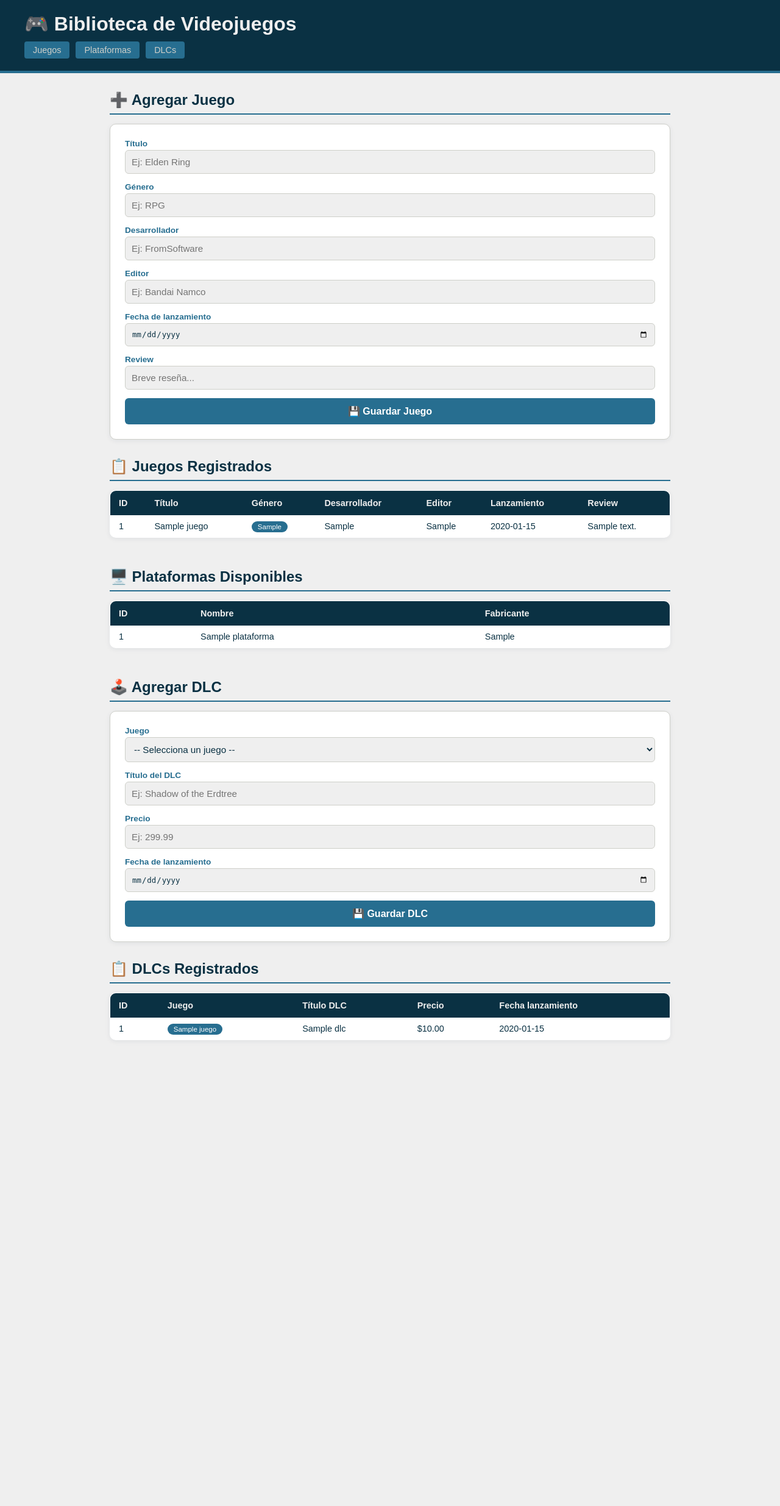
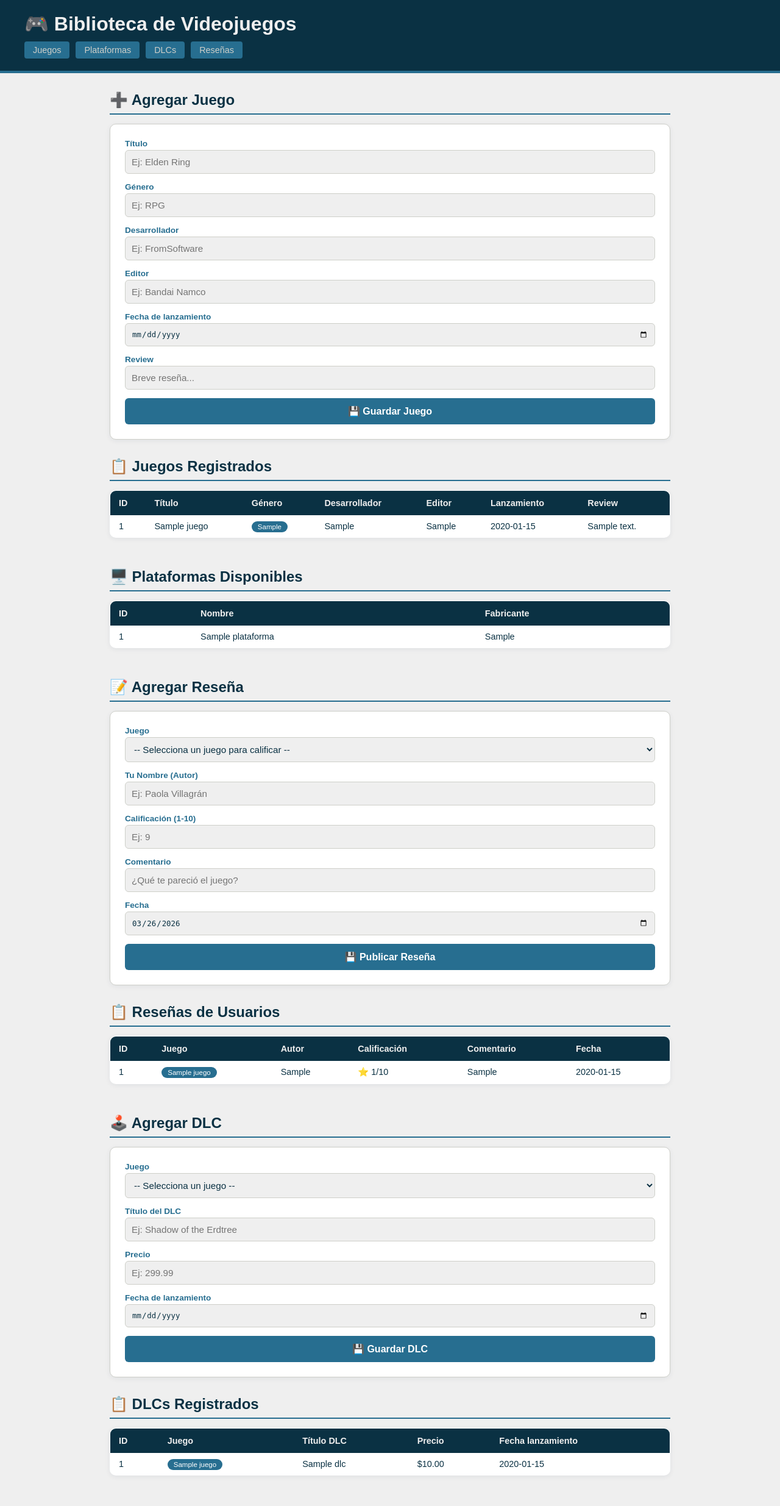
Before and after one commit to AngelTovar-afk/mi-proyecto-docker, a PHP site: page / in a window 1280 px wide. Shown: the whole page at 61% size. Before the commit the page ends 1706 px from the top, so only its background shows below. Run offline with PHP 8.4, Linux system fonts and the light colour scheme; tables that the repository leaves empty hold one stand-in row (values such as "Sample post").

Commit message:
Funcionalidad de reseñas completada por Paola

```diff
--- a/src/index.php
+++ b/src/index.php
@@ -3,6 +3,12 @@ require 'conexion.php';
 
 $juegos = $pdo->query("SELECT * FROM juegos ORDER BY id DESC")->fetchAll(PDO::FETCH_ASSOC);
 $plataformas = $pdo->query("SELECT * FROM plataformas")->fetchAll(PDO::FETCH_ASSOC);
+$resenas = $pdo->query("
+    SELECT r.*, j.titulo AS nombre_juego
+    FROM resenas r
+    JOIN juegos j ON j.id = r.juego_id
+    ORDER BY r.id DESC
+")->fetchAll(PDO::FETCH_ASSOC);
 ?>
 <!DOCTYPE html>
 <html lang="es">
@@ -178,6 +184,7 @@ $plataformas = $pdo->query("SELECT * FROM plataformas")->fetchAll(PDO::FETCH_ASS
       <a href="#juegos">Juegos</a>
       <a href="#plataformas">Plataformas</a>
       <a href="#dlcs">DLCs</a>
+      <a href="#resenas">Reseñas</a>
     </nav>
   </header>
 
@@ -253,7 +260,56 @@ $plataformas = $pdo->query("SELECT * FROM plataformas")->fetchAll(PDO::FETCH_ASS
     </div>
 
     <!-- SECCIÓN: Reseñas -->
+<div class="section" id="resenas">
+      <h2>📝 Agregar Reseña</h2>
+      <form action="agregar_resena.php" method="POST">
+        <label>Juego</label>
+        <select name="juego_id" required>
+          <option value="">-- Selecciona un juego para calificar --</option>
+          <?php foreach ($juegos as $j): ?>
+            <option value="<?= $j['id'] ?>">
+              <?= htmlspecialchars($j['titulo']) ?>
+            </option>
+          <?php endforeach; ?>
+        </select>
 
+        <label>Tu Nombre (Autor)</label>
+        <input type="text" name="autor" placeholder="Ej: Paola Villagrán" required>
+
+        <label>Calificación (1-10)</label>
+        <input type="number" name="calificacion" min="1" max="10" placeholder="Ej: 9" required>
+
+        <label>Comentario</label>
+        <input type="text" name="comentario" placeholder="¿Qué te pareció el juego?" required>
+
+        <label>Fecha</label>
+        <input type="date" name="fecha" value="<?= date('Y-m-d') ?>" required>
+
+        <button type="submit">💾 Publicar Reseña</button>
+      </form>
+
+      <h2>📋 Reseñas de Usuarios</h2>
+      <table>
+        <tr>
+          <th>ID</th>
+          <th>Juego</th>
+          <th>Autor</th>
+          <th>Calificación</th>
+          <th>Comentario</th>
+          <th>Fecha</th>
+        </tr>
+        <?php foreach ($resenas as $r): ?>
+        <tr>
+          <td><?= $r['id'] ?></td>
+          <td><span class="badge"><?= htmlspecialchars($r['nombre_juego']) ?></span></td>
+          <td><?= htmlspecialchars($r['autor']) ?></td>
+          <td>⭐ <?= $r['calificacion'] ?>/10</td>
+          <td><?= htmlspecialchars($r['comentario']) ?></td>
+          <td><?= $r['fecha'] ?></td>
+        </tr>
+        <?php endforeach; ?>
+      </table>
+    </div>
 
 
     <!-- SECCIÓN: DLCs -->
```
Also changed, not shown: src/agregar_resena.php (added, +21 -0 lines).
